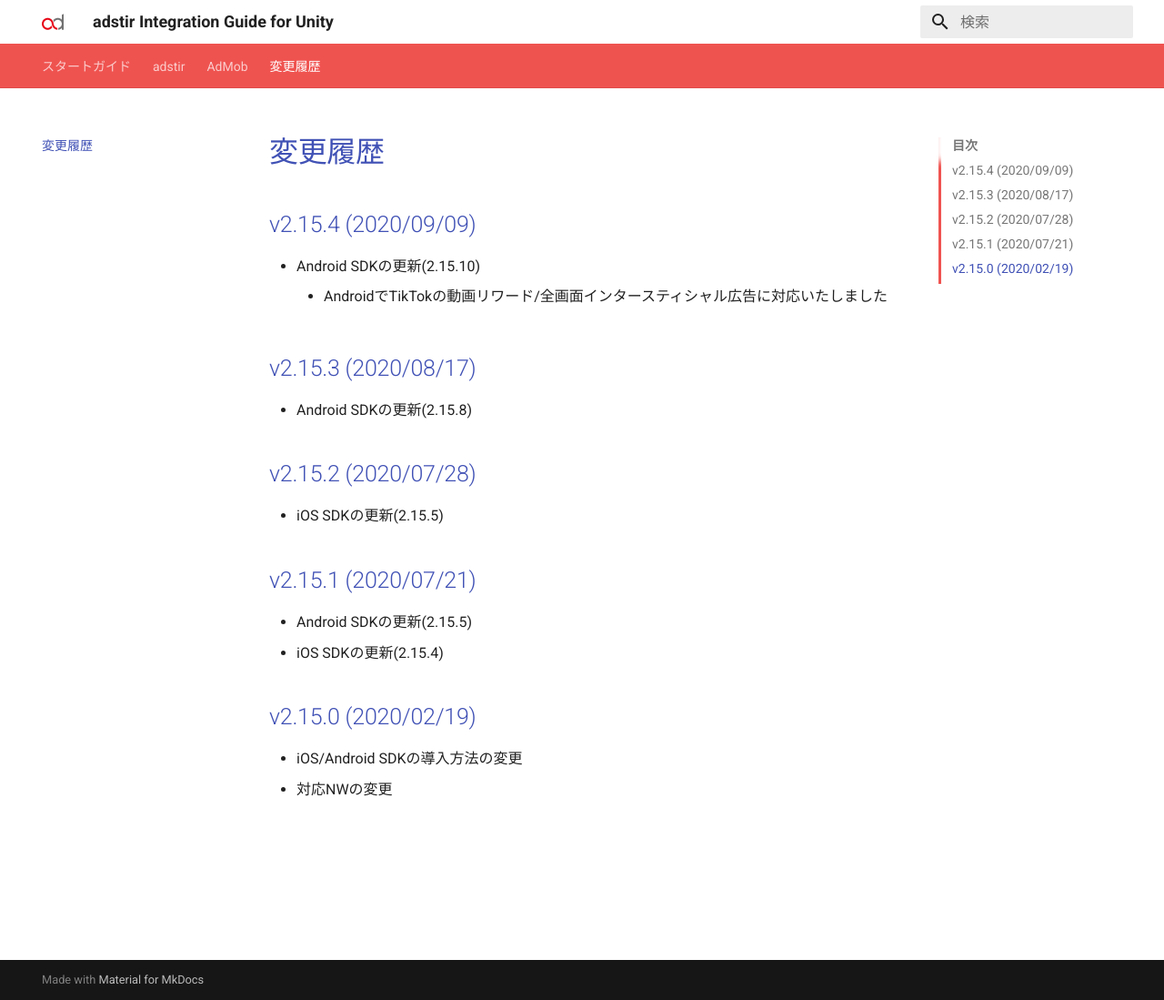
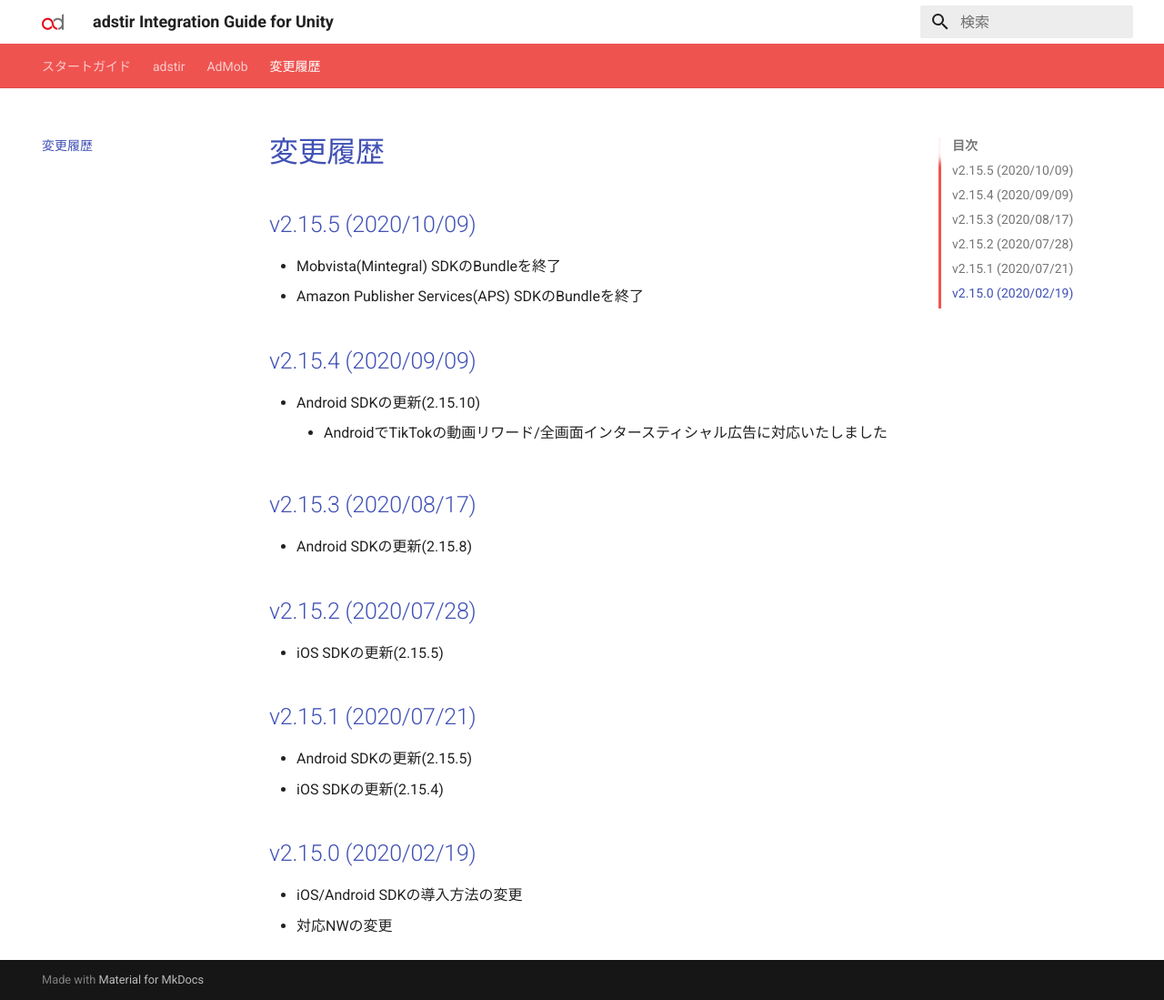
Before and after one commit to united-adstir/unity-plugin-docs, an MkDocs documentation site: the page built from docs/changelog.md, in a window 1280 px wide and 1099 px high. Shown: the whole window at 91% size. Built offline with MkDocs 1.6.1 and Material for MkDocs 9.7.7, drawn with Linux system fonts in a browser that asks for light colours.

Commit message:
remove mobvista

```diff
--- a/docs/changelog.md
+++ b/docs/changelog.md
@@ -1,4 +1,9 @@
 # 変更履歴
+
+## v2.15.5 (2020/10/09)
+
+- Mobvista(Mintegral) SDKのBundleを終了
+- Amazon Publisher Services(APS) SDKのBundleを終了
 
 ## v2.15.4 (2020/09/09)
 
```
Also changed, not shown: docs/adstir/network.md (+0 -1 lines).
